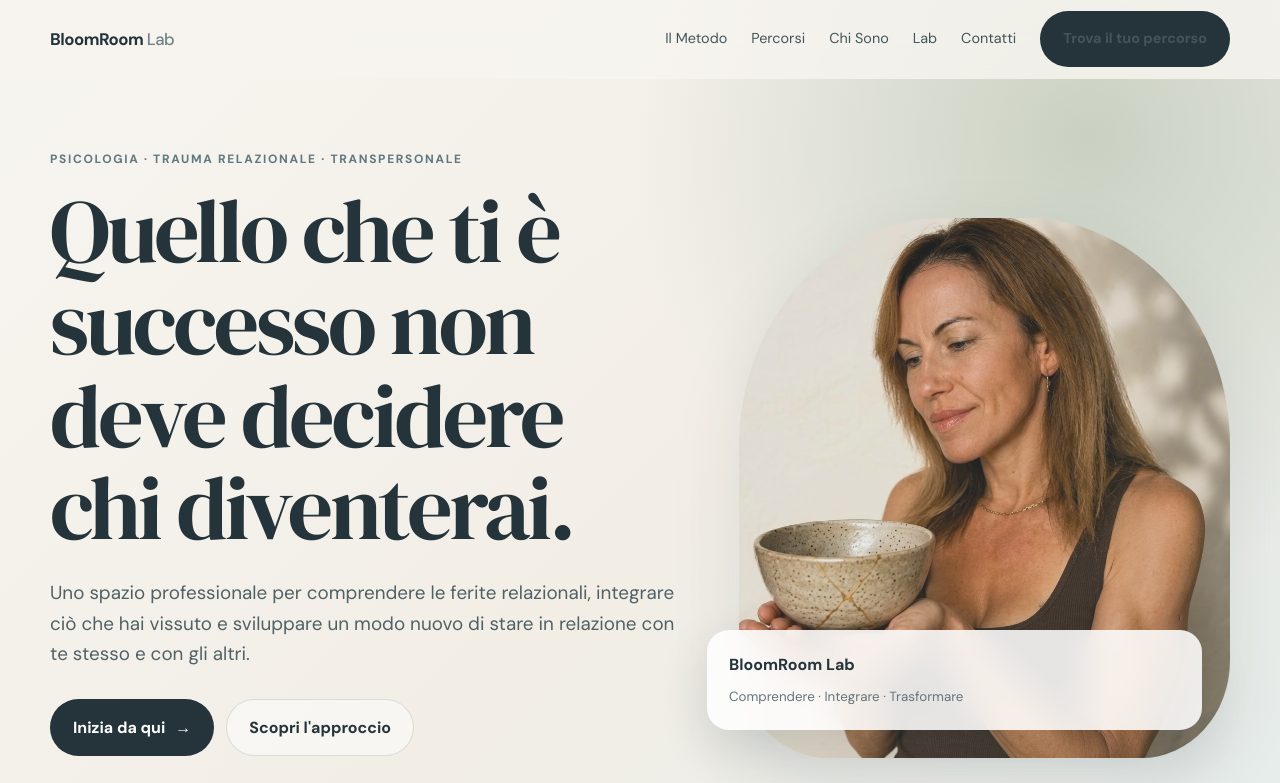
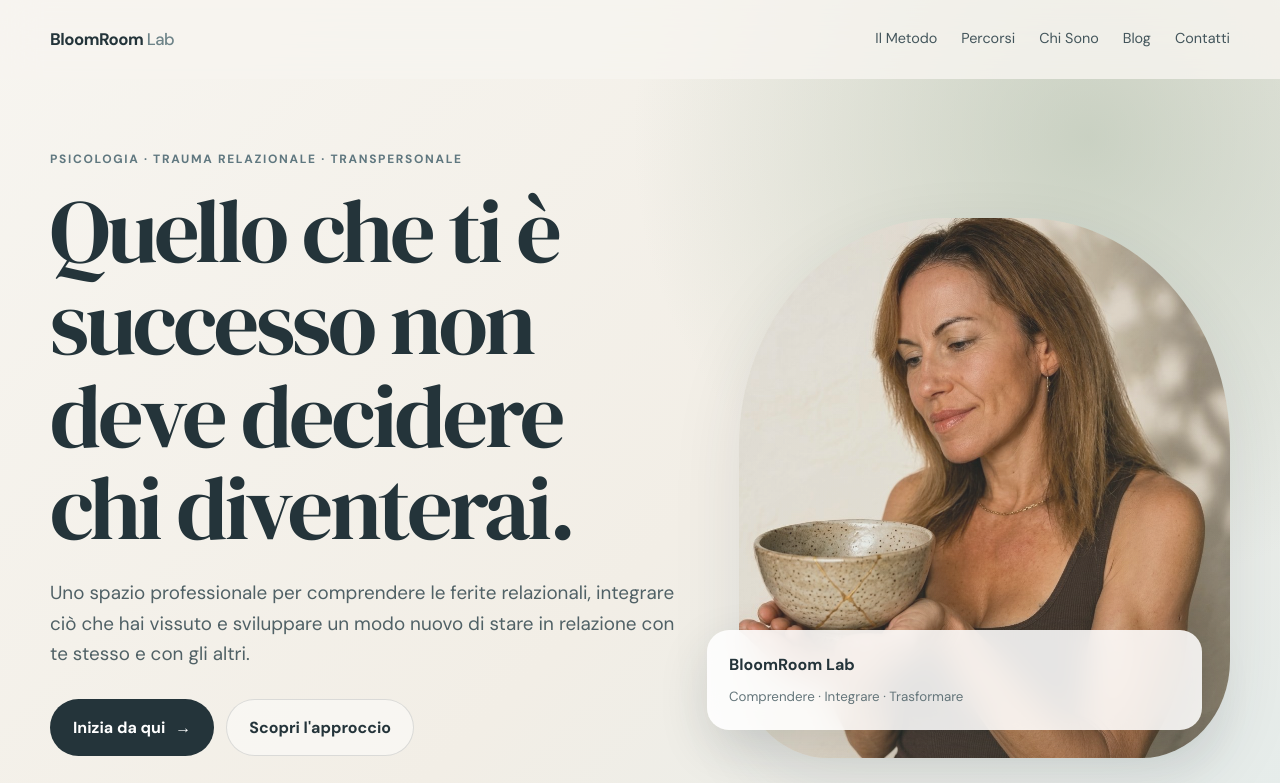
Before and after one commit to mncusco/Bloom-Room-Lab, a plain HTML site: page index.html in a window 1280 px wide. Shown: the top 783 px of the page. Drawn offline with Linux system fonts and the light colour scheme.

Commit message:
Update navigation links and change 'Lab' to 'Blog'

```diff
--- a/index.html
+++ b/index.html
@@ -59,8 +59,7 @@
 <header class="nav" id="nav"><div class="wrap nav-inner">
   <a class="brand" href="#top">BloomRoom <span>Lab</span></a>
   <nav class="nav-links" aria-label="Navigazione principale">
-    <a href="#metodo">Il Metodo</a><a href="#percorsi">Percorsi</a><a href="#chi-siamo">Chi Sono</a><a href="#lab">Lab</a><a href="#contatti">Contatti</a>
-    <a class="btn btn-primary" href="#orientamento">Trova il tuo percorso</a>
+    <a href="#metodo">Il Metodo</a><a href="#percorsi">Percorsi</a><a href="#chi-siamo">Chi Sono</a><a href="#lab">Blog</a><a href="#contatti">Contatti</a>
   </nav>
   <button class="menu" aria-label="Apri menu" onclick="document.body.classList.toggle('menu-open')">☰</button>
 </div></header>
```
